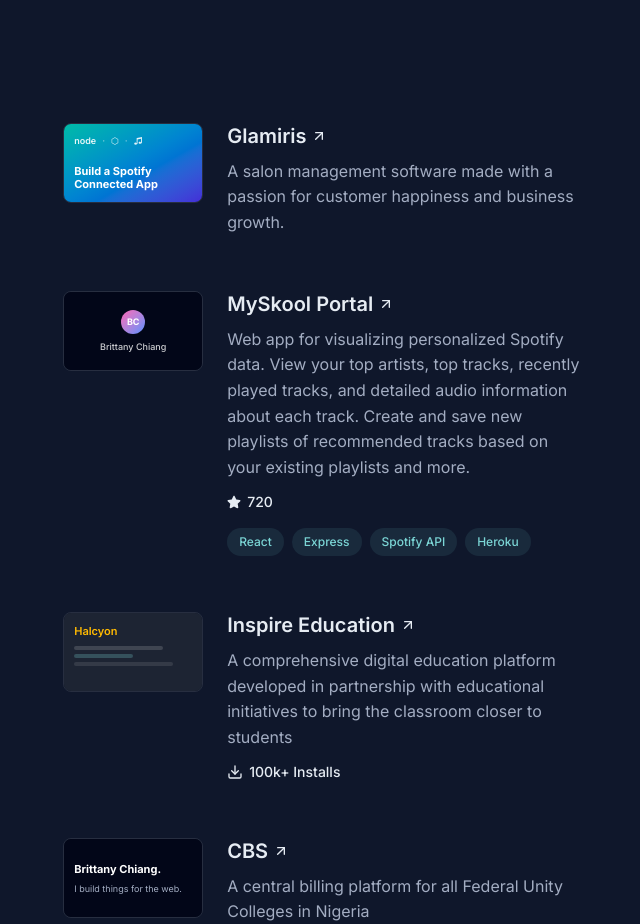
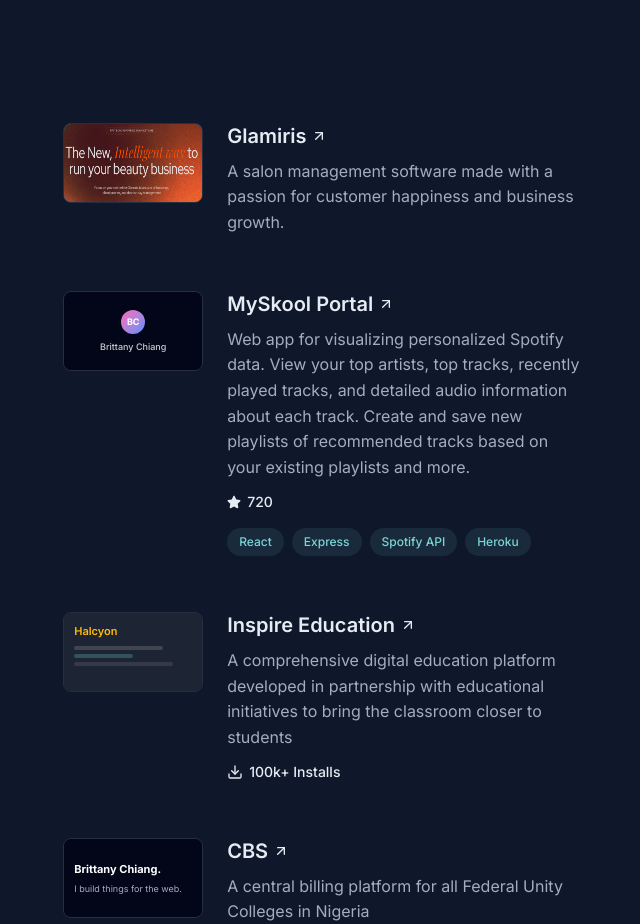
Before and after one commit to blayziken/portfolio-v1, a React (Vite) app: page / in a window 1280 px wide. Shown: the part 2265-3189 px from the top of the page, without its empty margins (564-1204 px from the left). Built offline with nearby package versions, Linux system fonts and the light colour scheme.

Commit message:
feat: update Glamiris thumbnail with image asset

```diff
--- a/src/components/Projects.tsx
+++ b/src/components/Projects.tsx
@@ -4,6 +4,7 @@
 import { HoverCard } from './HoverCard'
 import { TagList } from './TagList'
 import { useHoverIndex } from '../hooks/useHoverIndex'
+import glamirisImage from '../assets/glamiris.png'
 
 type Project = {
   title: string
@@ -14,19 +15,14 @@
   thumbnail: ReactNode
 }
 
-function SpotifyCourseThumbnail() {
+function GlamirisThumbnail() {
   return (
-    <div className="flex h-full w-full flex-col justify-between bg-gradient-to-br from-teal-500 via-sky-600 to-indigo-700 p-2.5">
-      <div className="flex items-center gap-1.5 text-[9px] font-semibold text-white/90">
-        <span>node</span>
-        <span className="text-white/50">·</span>
-        <span>⬡</span>
-        <span className="text-white/50">·</span>
-        <span>♫</span>
-      </div>
-      <p className="text-[11px] leading-tight font-bold text-white">
-        Build a Spotify Connected App
-      </p>
+    <div className="flex h-full w-full flex-col justify-between bg-gradient-to-br from-teal-500 via-sky-600 to-indigo-700">
+      <img
+        src={glamirisImage}
+        alt="Glamiris"
+        className="h-full w-full"
+      />
     </div>
   )
 }
@@ -70,7 +66,7 @@
     url: 'https://apps.apple.com/ng/app/glamiris/id1572687679?platform=iphone',
     description:
       'A salon management software made with a passion for customer happiness and business growth.',
-    thumbnail: <SpotifyCourseThumbnail />,
+    thumbnail: <GlamirisThumbnail />,
   },
   {
     title: 'MySkool Portal',
```
